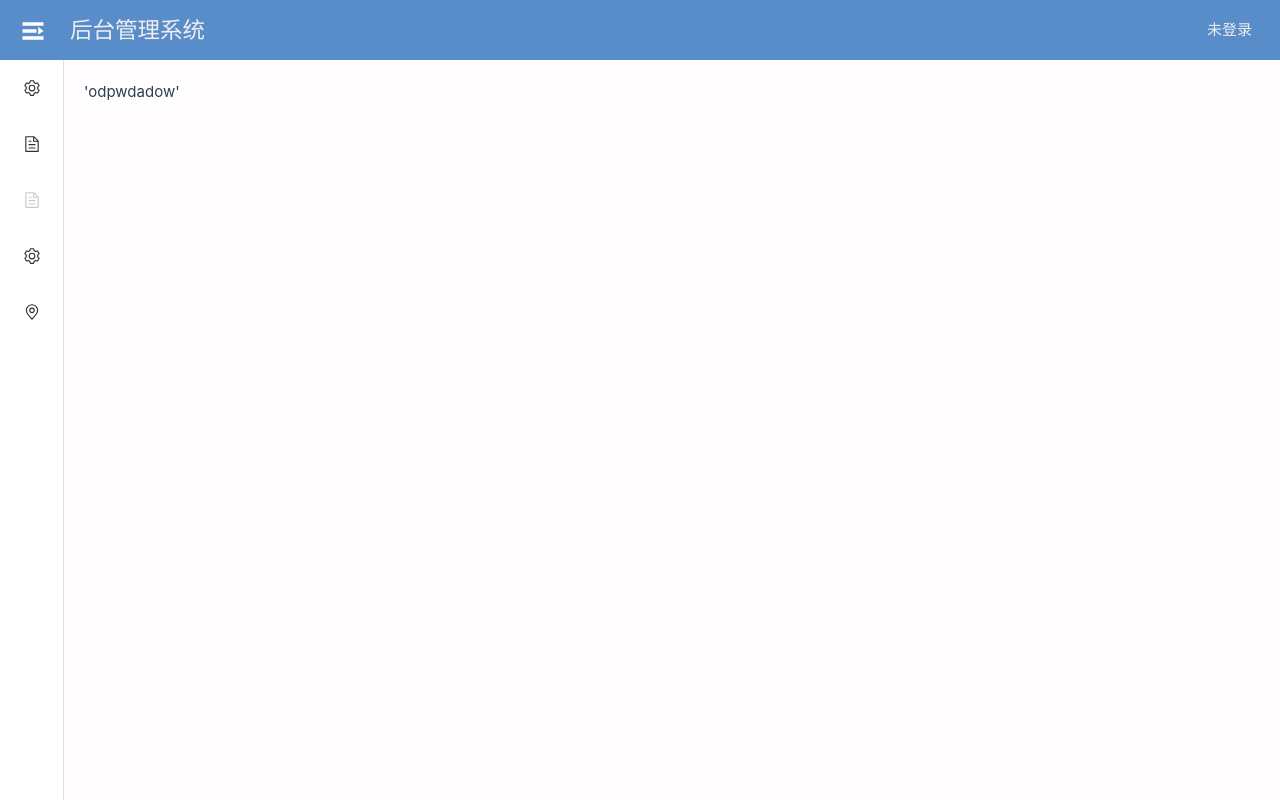
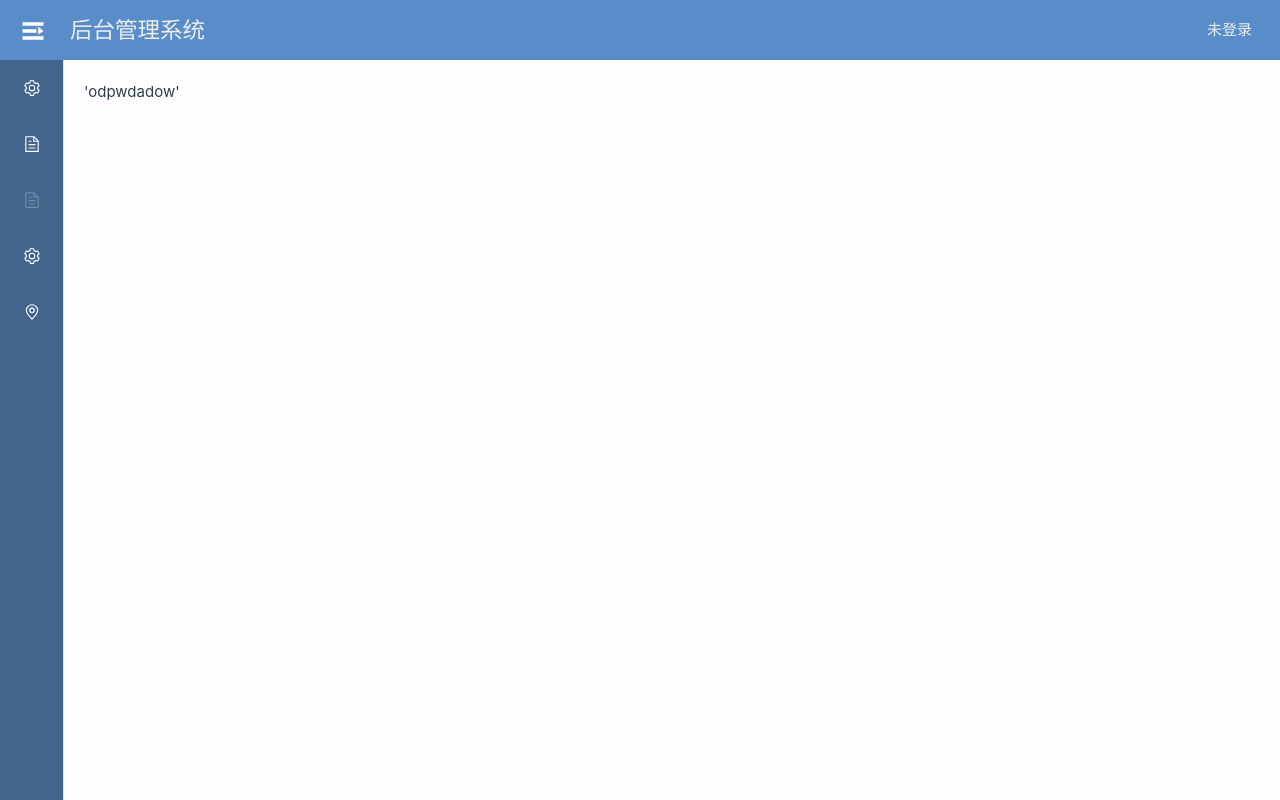
Before and after one commit to TAO233-JPG/db-manager, a Vue app: page /home/test in a window 1280 px wide. Built offline with nearby package versions, Linux system fonts and the light colour scheme.

Commit message:
fix: 修改menu样式

```diff
--- a/src/components/nav/NavMenu.component.vue
+++ b/src/components/nav/NavMenu.component.vue
@@ -12,12 +12,13 @@
     <el-icon v-else size="28" color="#fff"><Fold /></el-icon>
   </div>
   <el-menu
-    default-active="2"
     class="nav-menu"
     @open="handleOpen"
     @close="handleClose"
     :collapse="isCollapse"
     :router="true"
+    text-color="#fff"
+    background-color="#43658b"
   >
     <template v-for="item of operationRoutes">
       <template v-if="item.meta.show">
```
